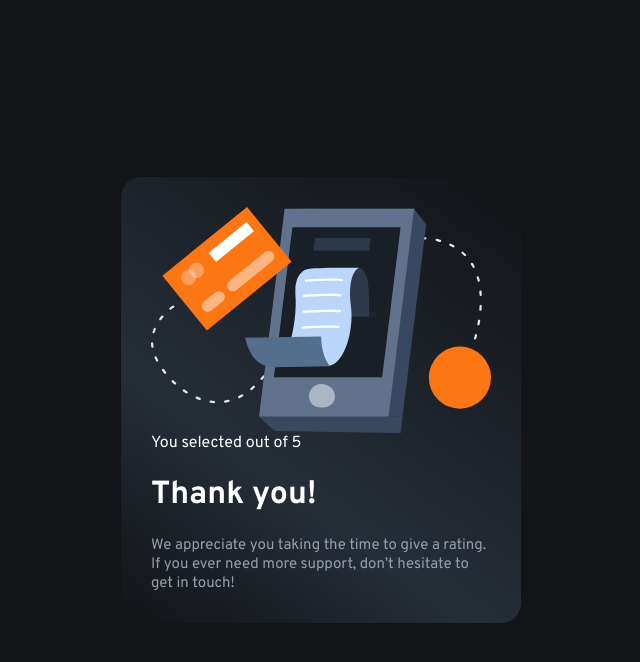
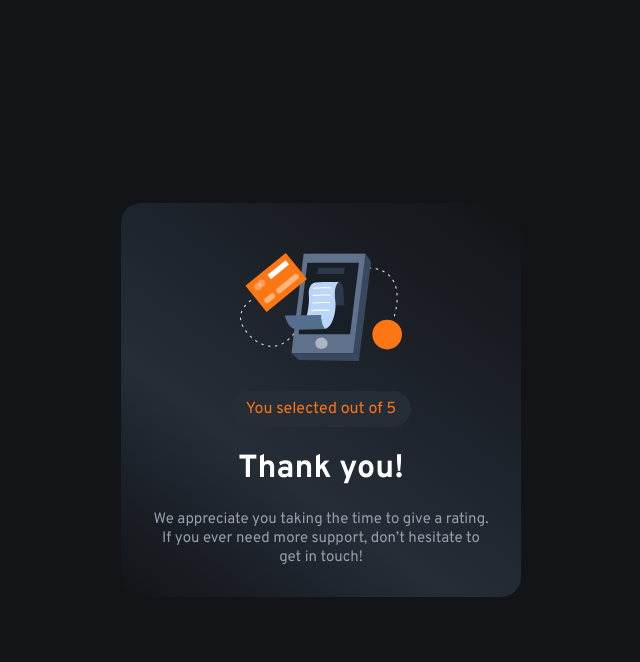
Before and after one commit to Lindfyrsten/interactive-rating-component-main, a plain HTML site: page solution/index.html in a window 1280 px wide. Both pictures are taken after a click on the button "SUBMIT". Shown: the whole page, without its empty margins (319-959 px from the left). Drawn offline with Linux system fonts and the light colour scheme.

Commit message:
mission accomplished

```diff
--- a/solution/style.css
+++ b/solution/style.css
@@ -42,13 +42,35 @@ li {
 .container,
 .thankyou {
     border-radius: 20px;
-    width: 400px;
+    max-width: 400px;
     background: linear-gradient(36deg, rgba(18, 20, 23, 1) 0%, rgba(37, 45, 55, 1) 35%, rgba(18, 20, 23, 1) 100%);
     display: flex;
     background-color: hsl(213, 19%, 18%);
     flex-direction: column;
     width: 400px;
     padding: 30px;
+}
+
+.thankyou {
+    justify-content: center;
+    align-items: center;
+}
+
+.thankyou img {
+    max-width: 50%;
+    margin-bottom: 30px;
+    margin-top: 20px;
+}
+
+.thankyou p {
+    text-align: center;
+}
+
+.selection {
+    background: hsl(213, 19%, 18%);
+    color: hsl(25, 97%, 53%);
+    border-radius: 20px;
+    padding: 8px 15px;
 }
 
 .headline {
@@ -112,3 +134,11 @@ li {
 .hidden {
     display: none;
 }
+
+@media only screen and (max-width: 600px) {
+
+    .container,
+    .thankyou {
+        max-width: 370px;
+    }
+}
```
